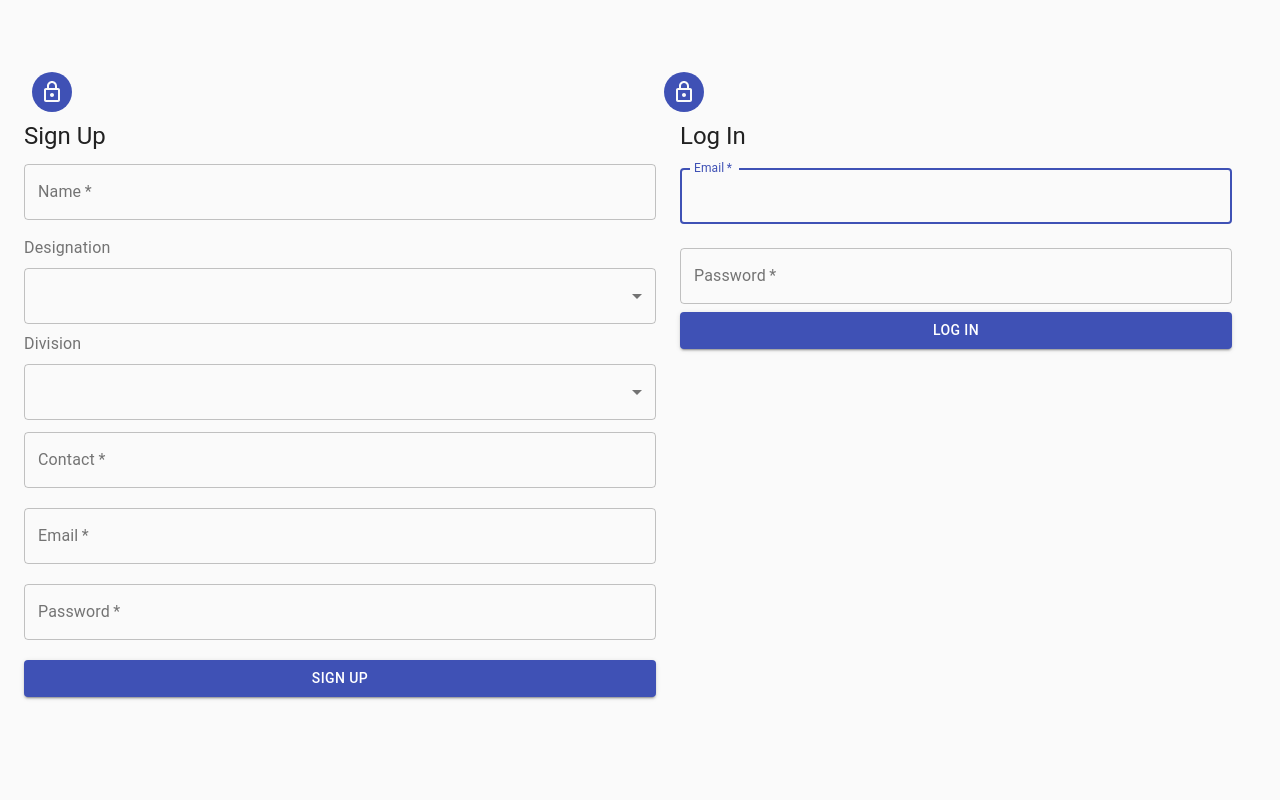
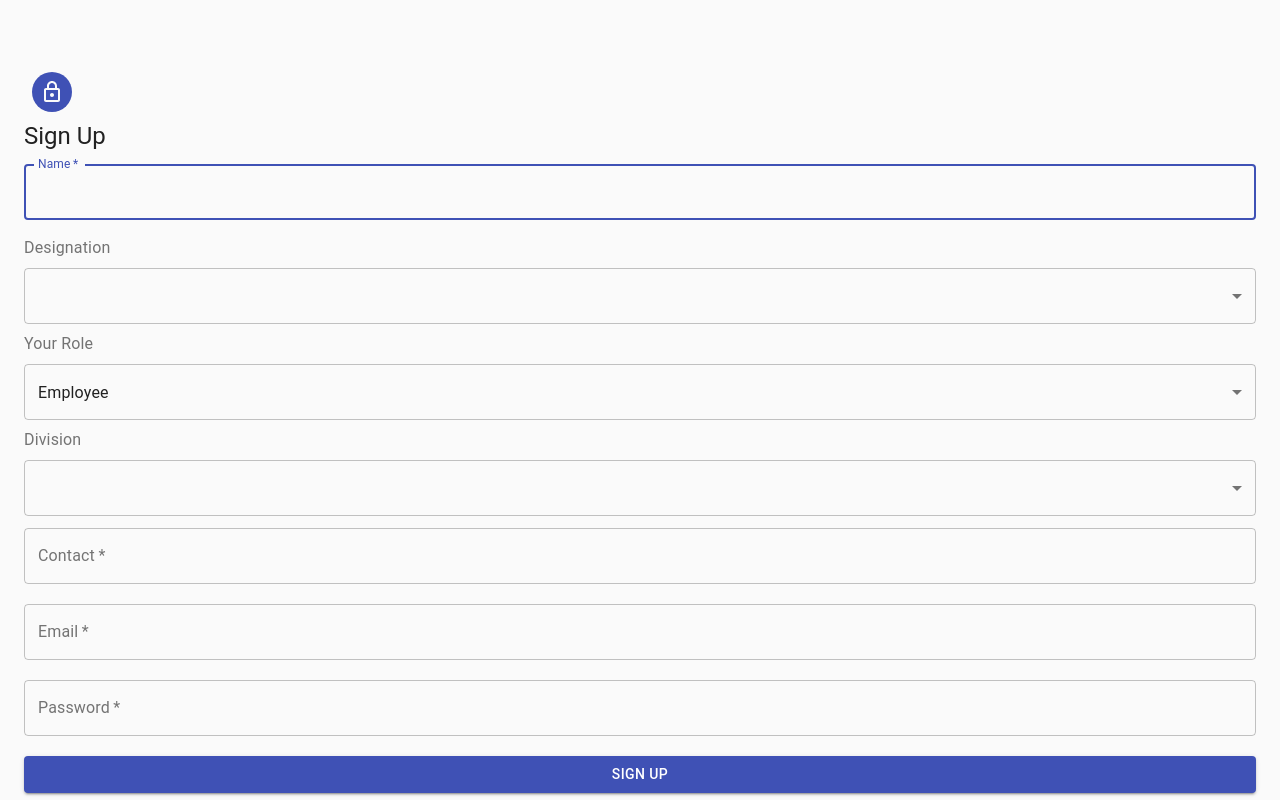
Before and after one commit to aditya81070/file-tracker-client, a React (Create React App) app: page /signup in a window 1280 px wide. Built offline with nearby package versions, Linux system fonts and the light colour scheme.

Commit message:
add role to signup form

```diff
--- a/src/App.js
+++ b/src/App.js
@@ -24,6 +24,7 @@ function App() {
         <Route exact path="/qrg" component={GenerateQR} />
         <Route exact path="/qrg/generate-qr" component={GenerateQR} />
         <Route exact path="/qrg/files" component={ViewFilesQRG} />
+
         <Route path="/" component={Login} />
       </Switch>
     </BrowserRouter>
--- a/src/pages/common/SignUp.js
+++ b/src/pages/common/SignUp.js
@@ -1,4 +1,4 @@
-import React from 'react';
+import React from "react";
 import {
   Avatar,
   Button,
@@ -10,24 +10,24 @@ import {
   InputLabel,
   Select,
   withStyles
-} from '@material-ui/core';
-import LockOutlinedIcon from '@material-ui/icons/LockOutlined';
+} from "@material-ui/core";
+import LockOutlinedIcon from "@material-ui/icons/LockOutlined";
 
-import Login from './Login';
-import axios from 'axios';
+import Login from "./Login";
+import axios from "axios";
 
 const url = process.env.REACT_APP_BASE_URL;
 const styles = theme => ({
   paper: {
     marginTop: theme.spacing(8),
-    display: 'flex',
-    flexDirection: 'column',
-    alignItems: 'center'
+    display: "flex",
+    flexDirection: "column",
+    alignItems: "center"
   },
   form: {
-    display: 'flex',
-    flexDirection: 'column',
-    '& > *': {
+    display: "flex",
+    flexDirection: "column",
+    "& > *": {
       marginTop: theme.spacing(1.5)
     }
   },
@@ -39,7 +39,7 @@ const styles = theme => ({
     padding: `${theme.spacing(1.25)}px 0px`
   },
   button: {
-    textTransform: 'none'
+    textTransform: "none"
   }
 });
 
@@ -48,12 +48,13 @@ class Signup extends React.Component {
     super(props);
 
     this.state = {
-      name: '',
-      designation: '',
-      division: '',
-      tel: '',
-      email: '',
-      password: ''
+      name: "",
+      designation: "",
+      division: "",
+      tel: "",
+      email: "",
+      password: "",
+      role: "emp"
     };
   }
 
@@ -66,7 +67,15 @@ class Signup extends React.Component {
   handleSubmit = e => {
     e.preventDefault();
 
-    const { name, designation, division, tel, email, password } = this.state;
+    const {
+      name,
+      designation,
+      division,
+      tel,
+      email,
+      password,
+      role
+    } = this.state;
 
     const user = {
       name,
@@ -74,7 +83,8 @@ class Signup extends React.Component {
       division,
       tel,
       email,
-      password
+      password,
+      role
     };
     axios.post(`${url}/users/signup`, user).then(res => {
       console.log(res.data);
@@ -126,6 +136,21 @@ class Signup extends React.Component {
                   <option value={1}>A</option>
                   <option value={2}>B</option>
                   <option value={3}>C</option>
+                </Select>
+                <InputLabel htmlFor="role">Your Role</InputLabel>
+                <Select
+                  variant="outlined"
+                  margin="normal"
+                  required
+                  fullWidth
+                  native
+                  id="role"
+                  name="role"
+                  onChange={this.handleInputChange}
+                  displayEmpty
+                >
+                  <option value="emp">Employee</option>
+                  <option value="qrg">QR Generator</option>
                 </Select>
 
                 <InputLabel htmlFor="division">Division</InputLabel>
@@ -189,12 +214,6 @@ class Signup extends React.Component {
                 </Button>
               </form>
             </Grid>
-            <Grid item>
-              <Avatar className={classes.avatar}>
-                <LockOutlinedIcon />
-              </Avatar>
-              <Login />
-            </Grid>
           </Grid>
         </div>
       </Container>
```
